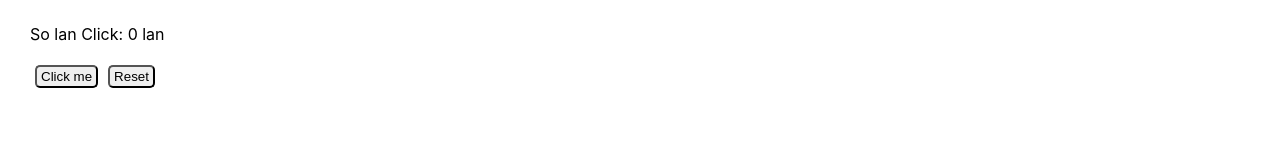
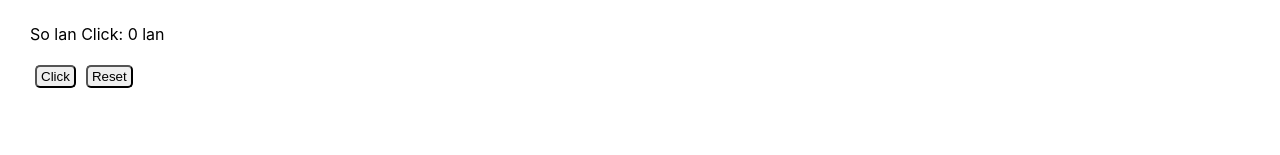
Before and after one commit to ndh10dev/reactjs, a React (Create React App) app in the folder my-app/: page / in a window 1280 px wide. Shown: the part 1112-1267 px from the top of the page. Built offline with nearby package versions, Linux system fonts and the light colour scheme.

Commit message:
update 5/12

```diff
--- a/my-app/src/components/ClickCounter.js
+++ b/my-app/src/components/ClickCounter.js
@@ -6,7 +6,7 @@
         <div style={{margin: "20px", padding: "10px"}}>
             <h2>ClickCounter</h2>
             <p>So lan Click: {count} lan</p>
-            <button onClick={() => setCount(count + 1)}>Click me</button>
+            <button onClick={() => setCount(count + 1)}>Click</button>
             <button onClick={() => setCount(0)}>Reset</button>
         </div>
     );
```
